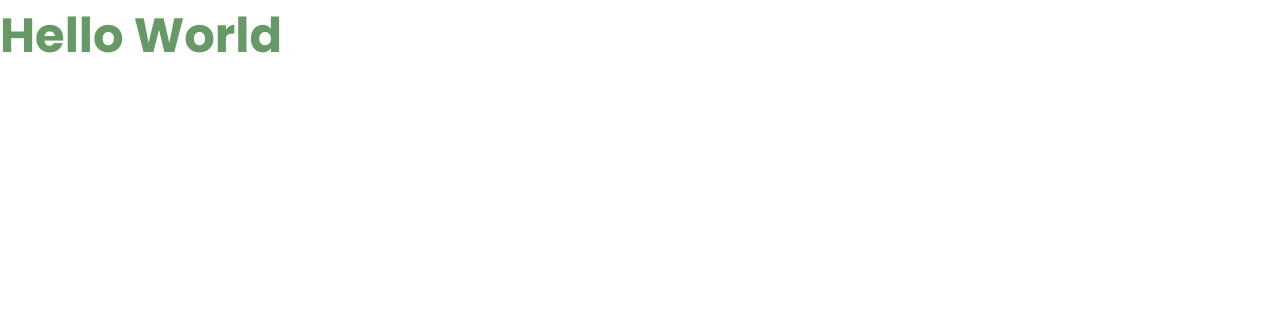
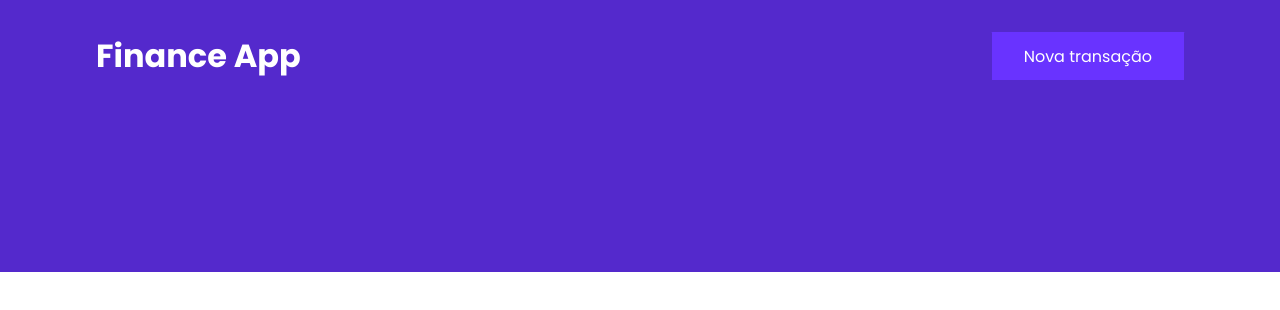
Before and after one commit to PabloHFR/finances-app, a React (Create React App) app: page / in a window 1280 px wide. Shown: the top 310 px of the page. Built offline with nearby package versions, Linux system fonts and the light colour scheme.

Commit message:
Added header component basic structure and styles

```diff
--- a/src/App.tsx
+++ b/src/App.tsx
@@ -1,18 +1,13 @@
-import styled from "styled-components";
+import { Header } from "./components/Header";
 import { GlobalStyle } from "./styles/globalStyles";
 
 // Styles imports
 
-const Title = styled.h1`
-  color: #696;
-  font-size: 3rem;
-`;
-
 export function App() {
   return (
-    <div className="App">
-      <Title>Hello World</Title>
+    <>
+      <Header />
       <GlobalStyle />
-    </div>
+    </>
   );
 }
--- /dev/null
+++ b/src/components/Header/index.tsx
@@ -0,0 +1,12 @@
+import { Container, Content, Title } from "./styles";
+
+export function Header() {
+  return (
+    <Container>
+      <Content>
+        <Title>Finance App</Title>
+        <button type="button">Nova transação</button>
+      </Content>
+    </Container>
+  );
+}
--- /dev/null
+++ b/src/components/Header/styles.ts
@@ -0,0 +1,41 @@
+import styled from "styled-components";
+
+export const Container = styled.header`
+  background-color: var(--blue);
+`;
+
+export const Content = styled.div`
+  max-width: 1120px;
+  margin: 0 auto;
+  padding: 2rem 1rem 12rem;
+  display: flex;
+  align-items: center;
+  justify-content: space-between;
+
+  button {
+    font-size: 1rem;
+    color: #fff;
+    background-color: var(--blue-light);
+    border: 0;
+    padding: 0 2rem;
+    border-radius: 0.25px;
+    height: 3rem;
+
+    transition: filter 0.1s;
+
+    &:hover {
+      filter: brightness(0.9);
+    }
+  }
+`;
+
+export const Title = styled.h1`
+  font-size: 2rem;
+  color: #fff;
+
+  transition: filter 0.1s;
+
+  &:hover {
+    filter: brightness(0.9);
+  }
+`;
--- a/src/styles/globalStyles.ts
+++ b/src/styles/globalStyles.ts
@@ -4,6 +4,7 @@ export const GlobalStyle = createGlobalStyle`
   :root {
     --background-color: #eee;
     --red: #E52E4D;
+    --green: #33CC95;
     --blue: #5429CC;
 
     --blue-light: #6933FF;
```
